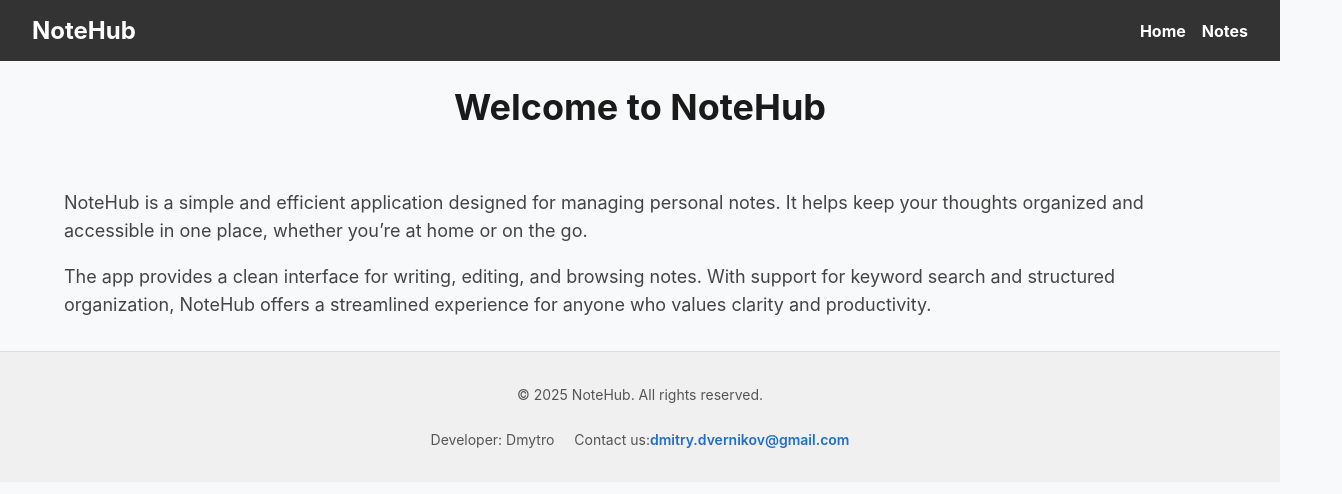
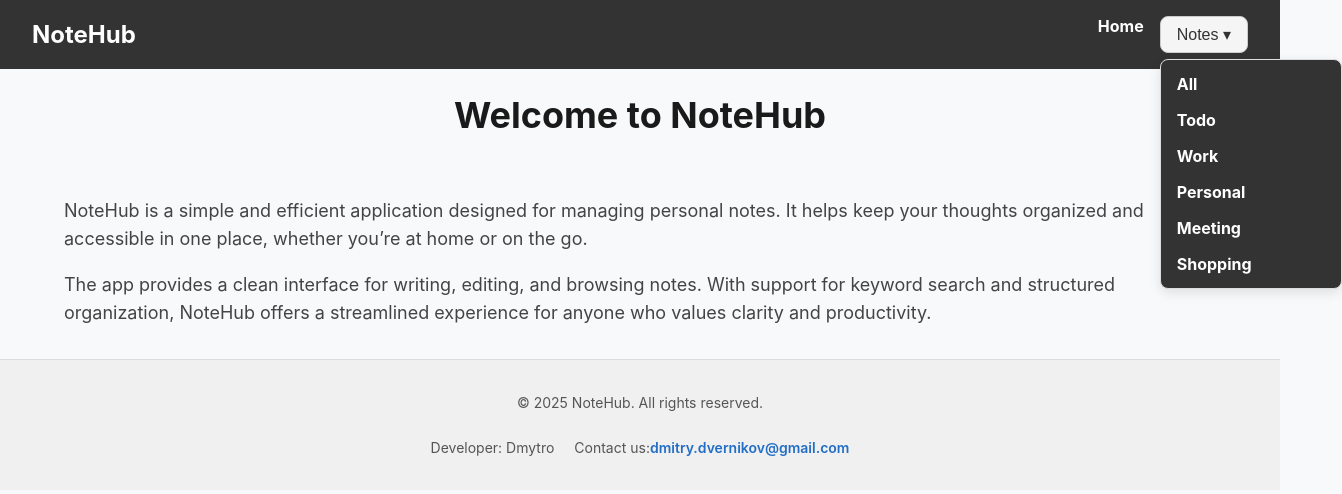
Before and after one commit to Dmytro4567/07-routing-nextjs, a Next.js app: page / in a window 1280 px wide. Shown: the top 494 px of the page, 1342 px wide, since content can reach past the window. Built offline with nearby package versions, Linux system fonts and the light colour scheme.

Commit message:
add sorted todos

```diff
--- a/components/Header/Header.tsx
+++ b/components/Header/Header.tsx
@@ -1,4 +1,5 @@
 import css from "./Header.module.css";
+import TagsMenu from '../TagsMenu/TagsMenu';
 import Link from 'next/link';
 
 const Header = () => {
@@ -13,7 +14,7 @@ const Header = () => {
                         <Link href="/">Home</Link>
                     </li>
                     <li>
-                        <Link href="/notes">Notes</Link>
+                        <TagsMenu />
                     </li>
                 </ul>
             </nav>
--- /dev/null
+++ b/components/TagsMenu/TagsMenu.module.css
@@ -0,0 +1,53 @@
+.menuContainer {
+    position: relative;
+    display: inline-block;
+}
+
+.menuButton {
+    background-color: #f5f5f5;
+    color: #333;
+    border: 1px solid #ccc;
+    padding: 8px 16px;
+    font-size: 16px;
+    border-radius: 8px;
+    cursor: pointer;
+    transition: background-color 0.3s ease, box-shadow 0.2s ease;
+}
+
+.menuButton:hover {
+    background-color: #eaeaea;
+    box-shadow: 0 2px 4px rgba(0, 0, 0, 0.1);
+}
+
+.menuList {
+    position: absolute;
+    top: calc(100% + 6px);
+    left: 0;
+    background-color: #333;
+    border: 1px solid #ddd;
+    border-radius: 8px;
+    box-shadow: 0 4px 12px rgba(0, 0, 0, 0.1);
+    padding: 6px 0;
+    margin: 0;
+    list-style: none;
+    min-width: 180px;
+    z-index: 1000;
+}
+
+.menuItem {
+    margin: 0;
+}
+
+.menuLink {
+    display: block;
+    padding: 8px 16px;
+    color: #f0f0f0;
+    text-decoration: none;
+    font-size: 15px;
+    transition: background-color 0.2s ease;
+}
+
+.menuLink:hover {
+    background-color: #f0f0f0;
+    color: #333;
+}
--- /dev/null
+++ b/components/TagsMenu/TagsMenu.tsx
@@ -0,0 +1,28 @@
+'use client';
+
+import Link from 'next/link';
+import css from './TagsMenu.module.css';
+
+const TAGS = ['All', 'Todo', 'Work', 'Personal', 'Meeting', 'Shopping'];
+
+export default function TagsMenu() {
+    return (
+        <div className={css.menuContainer}>
+            <button className={css.menuButton}>Notes ▾</button>
+            <ul className={css.menuList}>
+                {TAGS.map((tag) => (
+                    <li key={tag} className={css.menuItem}>
+                        <Link
+                            href={
+                                tag === 'All' ? '/notes/filter' : `/notes/filter/${tag}`
+                            }
+                            className={css.menuLink}
+                        >
+                            {tag}
+                        </Link>
+                    </li>
+                ))}
+            </ul>
+        </div>
+    );
+}
```
Also changed, not shown: app/notes/filter/[...slug]/Notes.client.tsx (renamed from app/notes/Notes.client.tsx, +5 -8 lines), app/notes/filter/[...slug]/page.tsx (added, +10 -0 lines), app/notes/page.tsx (deleted, +0 -10 lines), lib/api.ts (+7 -5 lines), app/notes/filter/[...slug]/Notes.module.css (renamed from app/notes/Notes.module.css), app/notes/filter/[...slug]/error.tsx (renamed from app/notes/error.tsx).
